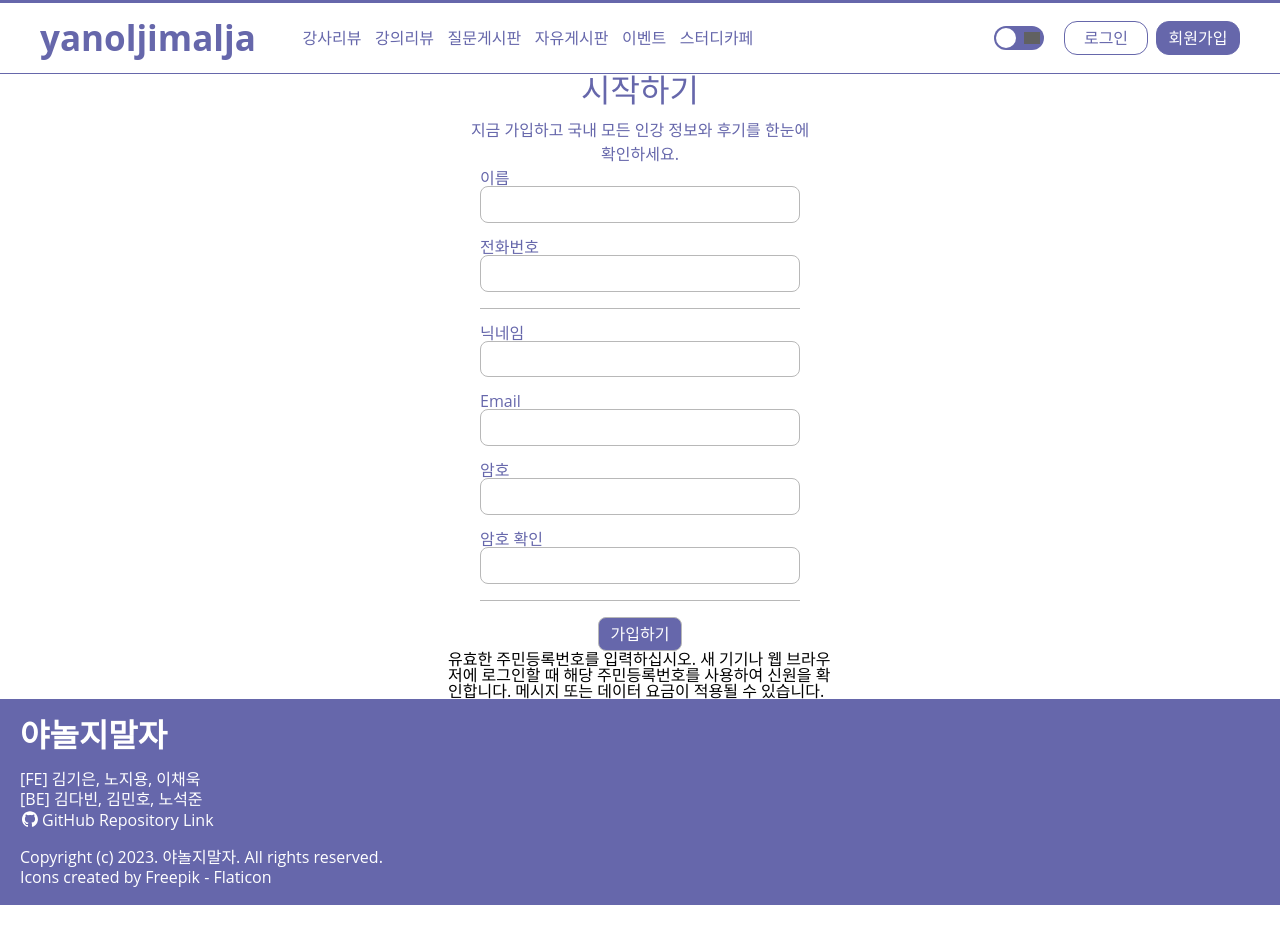
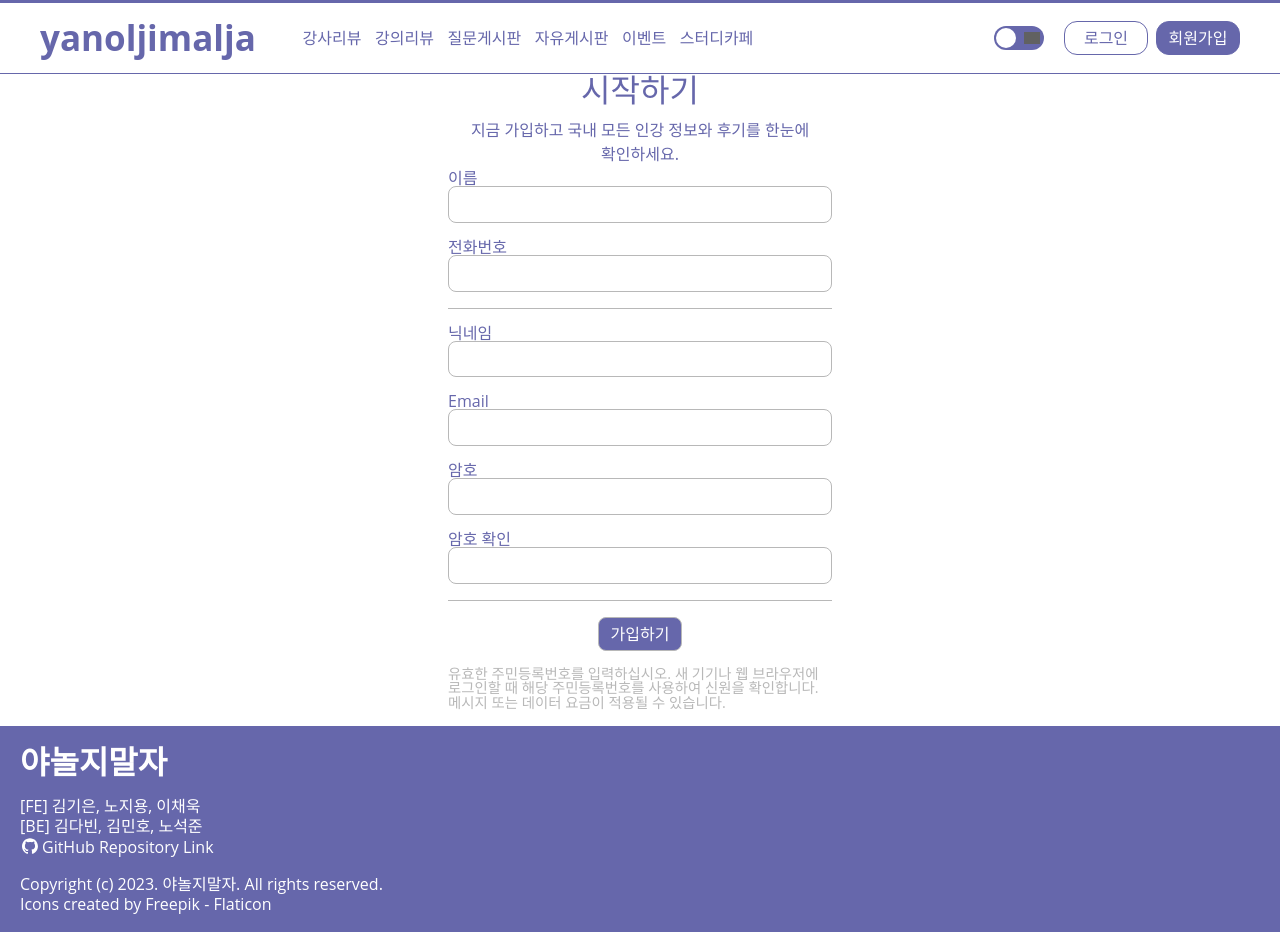
Before and after one commit to codestates-seb/seb42_main_027, a React (Create React App) app in the folder client/: page /signup/student in a window 1280 px wide. Before the commit the page ends 905 px from the top, so only its background shows below. Built offline with nearby package versions, Linux system fonts and the light colour scheme; grey boxes are pictures that could not be loaded.

Commit message:
design: Input width 값 제거

```diff
--- a/client/src/components/common/Input.tsx
+++ b/client/src/components/common/Input.tsx
@@ -13,7 +13,6 @@ const StyleInput = styled.input`
   border: 1px solid ${colors.gray};
   padding: 0.4rem 1rem;
   border-radius: 0.5rem;
-  width: 20rem;
   margin-bottom: 1rem;
   color: ${colors.fontColor};
 `;
--- a/client/src/components/member/signup/StudentSignUpForm.tsx
+++ b/client/src/components/member/signup/StudentSignUpForm.tsx
@@ -13,8 +13,15 @@ const Form = styled.form`
 `;
 
 const Container = styled.div`
+  width: 100%;
   border-bottom: 0.1rem solid ${colors.gray};
   margin-bottom: 1rem;
+`;
+
+const SignUpInfo = styled.p`
+  color: ${colors.gray};
+  margin: 1rem 0;
+  font-size: 0.9rem;
 `;
 
 function StudentSignUpForm() {
@@ -97,11 +104,11 @@ function StudentSignUpForm() {
       <BaseButton color="pointColor" size="md" disabled={false}>
         가입하기
       </BaseButton>
-      <p>
+      <SignUpInfo>
         유효한 주민등록번호를 입력하십시오. 새 기기나 웹 브라우저에 로그인할 때
         해당 주민등록번호를 사용하여 신원을 확인합니다. 메시지 또는 데이터
         요금이 적용될 수 있습니다.
-      </p>
+      </SignUpInfo>
     </Form>
   );
 }
```
